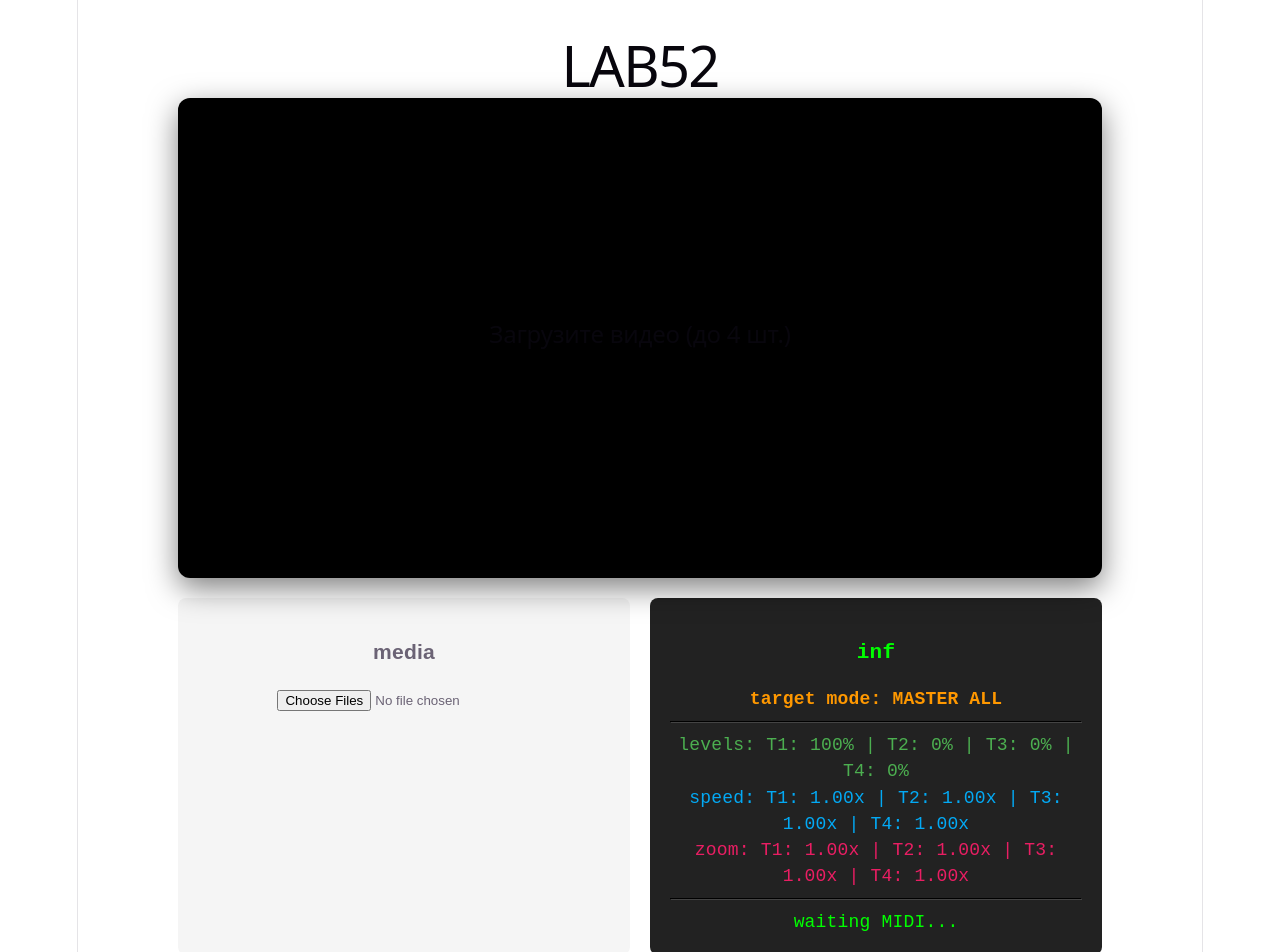
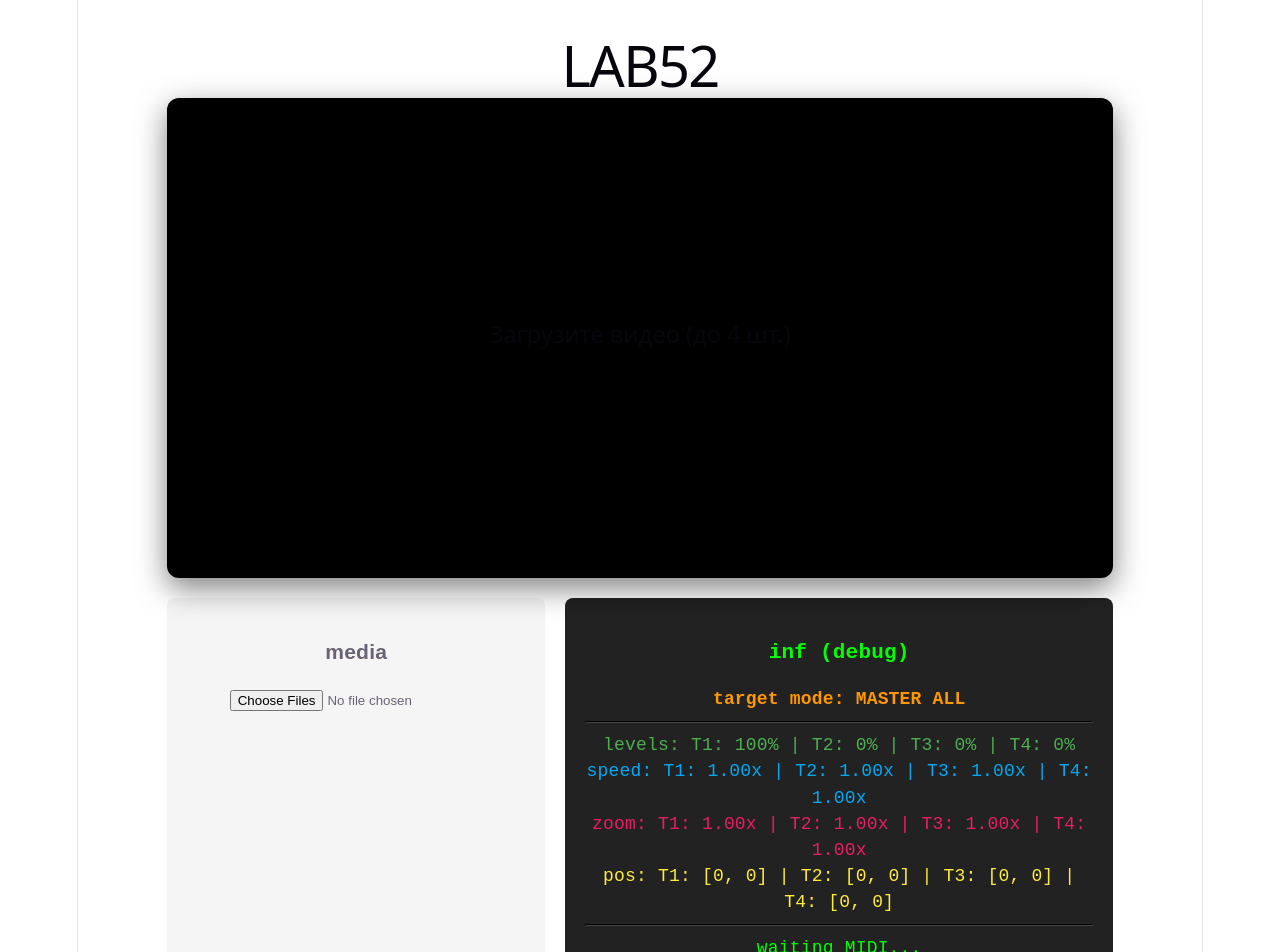
Before and after one commit to bnpetrov/video-stem-player, a React (Vite) app: page / in a window 1280 px wide. Shown: the top 952 px of the page. Built offline with nearby package versions, Linux system fonts and the light colour scheme.

Commit message:
Position change implemented

```diff
--- a/src/App.jsx
+++ b/src/App.jsx
@@ -3,19 +3,58 @@ import { useMidi } from './useMidi';
 import VideoMixer from './VideoMixer';
 
 export default function App() {
-  const { midiLog, noteOnEvent, knobEvent, heldChannel } = useMidi();
+  const { midiLog, noteOnEvent, knobEvent, stickEvent, heldChannel } = useMidi();
   const [videos, setVideos] = useState([]);
 
   const [opacities, setOpacities] = useState([1, 0, 0, 0]);
   const [playbackRates, setPlaybackRates] = useState([1, 1, 1, 1]);
-  const [zoomLevels, setZoomLevels] = useState([1, 1, 1, 1]); // Старт с 1x
+  const [zoomLevels, setZoomLevels] = useState([1, 1, 1, 1]);
+  const [positions, setPositions] = useState([{x:0, y:0}, {x:0, y:0}, {x:0, y:0}, {x:0, y:0}]);
 
   const activeChannelRef = useRef(null);
-  const lastKnobsRef = useRef({}); // Возвращаем хранилище прошлых позиций
+  const lastKnobsRef = useRef({});
+
+  const stickRef = useRef({ x: 0, y: 0 });
+  const positionsRef = useRef([{x:0, y:0}, {x:0, y:0}, {x:0, y:0}, {x:0, y:0}]);
 
   useEffect(() => {
     activeChannelRef.current = heldChannel;
   }, [heldChannel]);
+
+  // ОБРАБОТКА ДЖОЙСТИКА
+  useEffect(() => {
+    if (!stickEvent) return;
+    const { axis, value } = stickEvent;
+    stickRef.current[axis] = Math.abs(value) > 0.05 ? value : 0;
+  }, [stickEvent]);
+
+  // АНИМАЦИОННЫЙ ЦИКЛ ПЕРЕМЕЩЕНИЯ (60 FPS)
+  useEffect(() => {
+    let reqId;
+    const loop = () => {
+      const sx = stickRef.current.x;
+      const sy = stickRef.current.y;
+      const currentChannel = activeChannelRef.current;
+
+      if ((sx !== 0 || sy !== 0) && currentChannel !== null) {
+        // УМЕНЬШИЛИ СКОРОСТЬ НА 20% (было 1.2, стало 0.95)
+        const speed = 0.7;
+
+        let newX = positionsRef.current[currentChannel].x + (sx * speed);
+        let newY = positionsRef.current[currentChannel].y - (sy * speed);
+
+        // ОГРАНИЧИТЕЛЬ: центр видео не уходит за край холста (-50% ... 50%)
+        newX = Math.max(-50, Math.min(50, newX));
+        newY = Math.max(-50, Math.min(50, newY));
+
+        positionsRef.current[currentChannel] = { x: newX, y: newY };
+        setPositions([...positionsRef.current]);
+      }
+      reqId = requestAnimationFrame(loop);
+    };
+    reqId = requestAnimationFrame(loop);
+    return () => cancelAnimationFrame(reqId);
+  }, []);
 
   // ОБРАБОТКА КРУТИЛОК (ABSOLUTE РЕЖИМ 0-127)
   useEffect(() => {
@@ -25,35 +64,29 @@ export default function App() {
 
     const prevValue = lastKnobsRef.current[knob] !== undefined ? lastKnobsRef.current[knob] : value;
     const deltaValue = value - prevValue;
-
-    // Сохраняем позицию на будущее
     lastKnobsRef.current[knob] = value;
 
-    // Крутилка 70 — СКОРОСТЬ ВОСПРОИЗВЕДЕНИЯ (0.0 - 2.0)
+    // 70 — СКОРОСТЬ
     if (knob === 70) {
       if (currentChannel !== null) {
-        // АБСОЛЮТНОЕ управление для канала
         const absoluteRate = value * (2.0 / 127);
         setPlaybackRates(prev => prev.map((r, idx) => (idx === currentChannel ? absoluteRate : r)));
       } else if (deltaValue !== 0) {
-        // ОТНОСИТЕЛЬНОЕ (дельта) управление для мастера
         const deltaRate = deltaValue * (2.0 / 127);
         setPlaybackRates(prev => prev.map(r => Math.max(0, Math.min(2, r + deltaRate))));
       }
     }
 
-    // Крутилка 71 — ЗУМ / МАСШТАБ (0.25 - 4.0)
+    // 74 — ЗУМ
     if (knob === 74) {
       const minZoom = 0.25;
       const maxZoom = 4.0;
-      const zoomRange = maxZoom - minZoom; // 3.75
+      const zoomRange = maxZoom - minZoom;
 
       if (currentChannel !== null) {
-        // АБСОЛЮТНОЕ: 0 -> 0.25, 127 -> 4.0
         const absoluteZoom = minZoom + (value / 127) * zoomRange;
         setZoomLevels(prev => prev.map((z, idx) => (idx === currentChannel ? absoluteZoom : z)));
       } else if (deltaValue !== 0) {
-        // ОТНОСИТЕЛЬНОЕ: Мастер сдвигает все каналы плавно
         const deltaZoom = deltaValue * (zoomRange / 127);
         setZoomLevels(prev => prev.map(z => Math.max(minZoom, Math.min(maxZoom, z + deltaZoom))));
       }
@@ -95,6 +128,7 @@ export default function App() {
         opacities={opacities}
         playbackRates={playbackRates}
         zoomLevels={zoomLevels}
+        positions={positions}
       />
 
       <div style={{ marginTop: '20px', display: 'flex', gap: '20px' }}>
@@ -103,8 +137,8 @@ export default function App() {
           <input type="file" accept="video/*" multiple onChange={handleFileUpload} />
         </div>
 
-        <div style={{ padding: '20px', background: '#222', color: '#0f0', borderRadius: '8px', fontFamily: 'monospace', flex: 1 }}>
-          <h3>inf</h3>
+        <div style={{ padding: '20px', background: '#222', color: '#0f0', borderRadius: '8px', fontFamily: 'monospace', flex: 1.5 }}>
+          <h3>inf (debug)</h3>
 
           <p style={{ color: '#ff9800', fontWeight: 'bold' }}>
             target mode: {heldChannel !== null ? `TRACK ${heldChannel + 1} ONLY` : 'MASTER ALL'}
@@ -119,6 +153,9 @@ export default function App() {
           <p style={{ color: '#e91e63' }}>
             zoom: {zoomLevels.map((z, i) => `T${i + 1}: ${z.toFixed(2)}x`).join(' | ')}
           </p>
+          <p style={{ color: '#ffeb3b' }}>
+            pos: {positions.map((p, i) => `T${i + 1}: [${Math.round(p.x)}, ${Math.round(p.y)}]`).join(' | ')}
+          </p>
 
           <hr style={{ borderColor: '#444' }}/>
           {midiLog ? (
--- a/src/VideoMixer.jsx
+++ b/src/VideoMixer.jsx
@@ -1,6 +1,6 @@
 import React, { useRef, useEffect } from 'react';
 
-export default function VideoMixer({ videos, opacities, playbackRates, zoomLevels }) {
+export default function VideoMixer({ videos, opacities, playbackRates, zoomLevels, positions }) {
   const videoRefs = useRef([]);
   const blendModes = ['normal', 'screen', 'lighten', 'luminosity'];
 
@@ -9,11 +9,9 @@ export default function VideoMixer({ videos, opacities, playbackRates, zoomLevel
       if (videoRefs.current[index]) {
         const videoEl = videoRefs.current[index];
 
-        // 1. Применяем громкость
         const vol = opacities[index] !== undefined ? opacities[index] : 0;
         videoEl.volume = Math.max(0, Math.min(1, vol));
 
-        // 2. Применяем скорость (0 = стопкадр)
         const rate = playbackRates[index] !== undefined ? playbackRates[index] : 1;
 
         if (rate <= 0.05) {
@@ -45,6 +43,7 @@ export default function VideoMixer({ videos, opacities, playbackRates, zoomLevel
         const opacity = opacities[index] !== undefined ? opacities[index] : 0;
         const currentBlendMode = activeCount <= 1 ? 'normal' : blendModes[index];
         const currentZoom = zoomLevels[index] !== undefined ? zoomLevels[index] : 1;
+        const currentPos = positions[index] !== undefined ? positions[index] : {x:0, y:0};
 
         return (
           <video
@@ -58,8 +57,11 @@ export default function VideoMixer({ videos, opacities, playbackRates, zoomLevel
               objectFit: 'cover',
               opacity: opacity,
               mixBlendMode: currentBlendMode,
-              transform: `scale(${currentZoom})`,
-              transition: 'opacity 0.1s ease-out, transform 0.1s linear', // Добавлена плавность для зума
+              // ИСПОЛЬЗУЕМ СОВРЕМЕННЫЕ РАЗДЕЛЬНЫЕ СВОЙСТВА
+              translate: `${currentPos.x}% ${currentPos.y}%`,
+              scale: currentZoom,
+              // АНИМАЦИЯ ТОЛЬКО ДЛЯ ЗУМА (scale) И ПРОЗРАЧНОСТИ
+              transition: 'opacity 0.1s ease-out, scale 0.1s linear',
               pointerEvents: 'none'
             }}
           />
--- a/src/useMidi.js
+++ b/src/useMidi.js
@@ -3,15 +3,13 @@ import { useState, useEffect, useRef } from 'react';
 export function useMidi() {
   const [midiLog, setMidiLog] = useState(null);
   const [noteOnEvent, setNoteOnEvent] = useState(null);
+  const [knobEvent, setKnobEvent] = useState(null);
+  const [stickEvent, setStickEvent] = useState(null); // Новое событие для джойстика
 
-  // НОВЫЕ СОБЫТИЯ
-  const [knobEvent, setKnobEvent] = useState(null);
-  const [heldChannel, setHeldChannel] = useState(null); // Какой канал зажат (0-3)
-
+  const [heldChannel, setHeldChannel] = useState(null);
   const [heldPads, setHeldPads] = useState({});
   const pressureTrackRef = useRef({});
 
-  // Клавиши-модификаторы для 4-х каналов
   const CHANNEL_KEYS = [51, 54, 56, 58];
 
   useEffect(() => {
@@ -36,16 +34,32 @@ export function useMidi() {
       const isNoteOff = (command >= 144 && command <= 159 && velocity === 0) || (command >= 128 && command <= 143);
       const isPolyAftertouch = command >= 160 && command <= 175;
       const isChannelAftertouch = command >= 208 && command <= 223;
-
-      // Control Change - Крутилки
       const isControlChange = command >= 176 && command <= 191;
 
+      // Pitch Bend (Ось X джойстика)
+      const isPitchBend = command >= 224 && command <= 239;
+
+      if (isPitchBend) {
+        // Конвертируем 14-битное значение (0 - 16383, центр 8192) в диапазон от -1.0 до 1.0
+        const pbValue = (velocity << 7) + note;
+        const normalizedX = (pbValue - 8192) / 8192;
+        setStickEvent({ axis: 'x', value: normalizedX, time: now });
+        return;
+      }
+
       if (isControlChange) {
+        // Ось Y джойстика (СС1 - вверх, СС2 - вниз по дефолту AKAI)
+        if (note === 1) {
+          setStickEvent({ axis: 'y', value: velocity / 127, time: now });
+        } else if (note === 2) {
+          setStickEvent({ axis: 'y', value: -velocity / 127, time: now });
+        }
+
+        // Отправляем все СС в крутилки, включая стик (на случай кастомных маппингов)
         setKnobEvent({ knob: note, value: velocity, time: now });
         return;
       }
 
-      // 1. ОТСЛЕЖИВАНИЕ КЛАВИШ-МОДИФИКАТОРОВ ДЛЯ КАНАЛОВ
       if (CHANNEL_KEYS.includes(note)) {
         const channelIndex = CHANNEL_KEYS.indexOf(note);
         if (isNoteOn) {
@@ -55,7 +69,6 @@ export function useMidi() {
         }
       }
 
-      // 2. СТАБИЛЬНАЯ ЛОГИКА ДЛЯ ПЭДОВ 40-43
       if (isNoteOn && note >= 40 && note <= 43) {
         pressureTrackRef.current[note] = { val: velocity, time: now, releasing: false };
         setHeldPads(prev => ({ ...prev, [note]: velocity }));
@@ -94,5 +107,5 @@ export function useMidi() {
     }
   }, []);
 
-  return { midiLog, noteOnEvent, knobEvent, heldChannel, heldPads };
+  return { midiLog, noteOnEvent, knobEvent, stickEvent, heldChannel, heldPads };
 }
```
